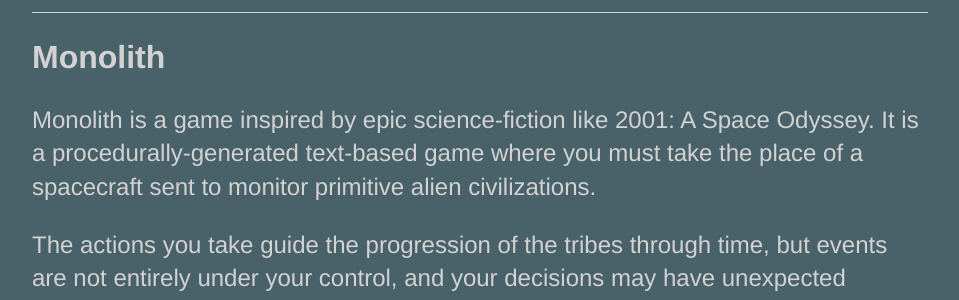
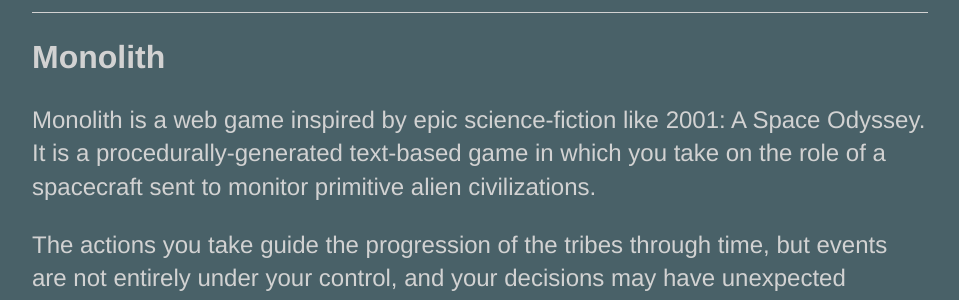
Before and after one commit to jayvalentine/jayvalentine.github.io, a Jekyll site: the page built from projects.html, in a window 1280 px wide. Shown: the part 1589-1889 px from the top of the page, without its empty margins (160-1119 px from the left). Built offline with Jekyll 4.4.1, drawn with Linux system fonts in a browser that asks for light colours.

Commit message:
Tweaked text in projects page

```diff
--- a/projects.html
+++ b/projects.html
@@ -57,8 +57,8 @@
 <div class="project">
     <h2>Monolith</h2>
     <p>
-        Monolith is a game inspired by epic science-fiction like 2001: A Space Odyssey.
-        It is a procedurally-generated text-based game where you must take the place of a
+        Monolith is a web game inspired by epic science-fiction like 2001: A Space Odyssey.
+        It is a procedurally-generated text-based game in which you take on the role of a
         spacecraft sent to monitor primitive alien civilizations.
     </p>
     <p>
```
